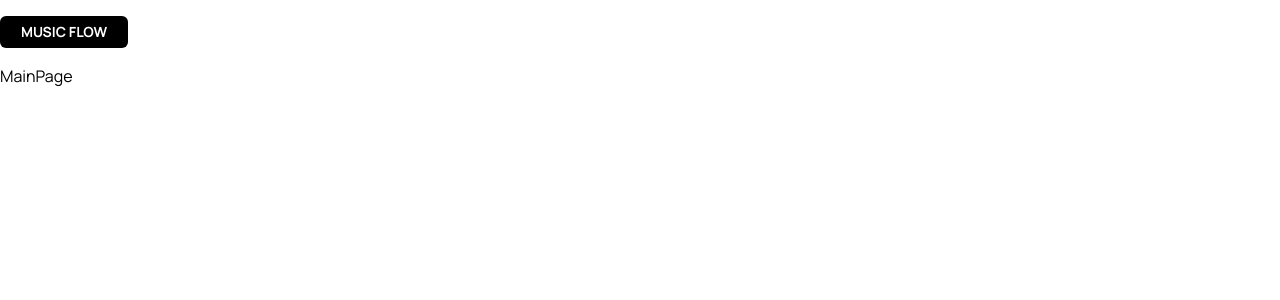
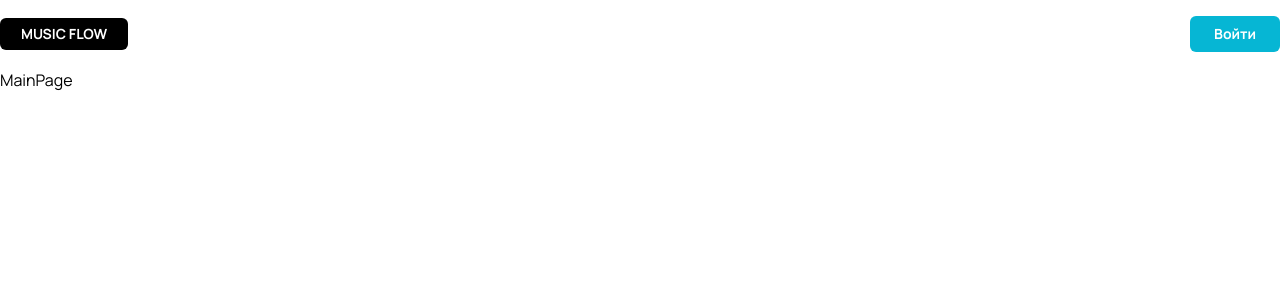
Before and after one commit to berdibekovadilet/mern-music-blog, a React (Create React App) app in the folder client/: page / in a window 1280 px wide. Shown: the top 300 px of the page. Built offline with nearby package versions, Linux system fonts and the light colour scheme.

Commit message:
added Navbar

```diff
--- a/client/src/components/Navbar.jsx
+++ b/client/src/components/Navbar.jsx
@@ -1,11 +1,53 @@
 import React from "react";
+import { Link, NavLink } from "react-router-dom";
 
 const Navbar = () => {
+  const isAuth = false;
+
+  const activeStyles = {
+    color: "black",
+  };
+
   return (
     <div className="flex py-4 justify-between items-center">
       <span className="flex justify-center items-center w-32 h-8 text-sm text-white rounded-md bg-black font-bold">
-        MUSIC FLOW
+        <NavLink to="/">MUSIC FLOW</NavLink>
       </span>
+      {isAuth && (
+        <ul className="flex gap-8">
+          <li>
+            <NavLink
+              to="/"
+              className="text-sx text-gray-500 hover:text-cyan-600 transition-all"
+              style={({ isActive }) => (isActive ? activeStyles : undefined)}
+            >
+              Главная
+            </NavLink>
+          </li>
+          <li>
+            <NavLink
+              to="posts"
+              className="text-sx text-gray-500 hover:text-cyan-600 transition-all"
+              style={({ isActive }) => (isActive ? activeStyles : undefined)}
+            >
+              Мои посты
+            </NavLink>
+          </li>
+          <li>
+            <NavLink
+              to="new"
+              className="text-sx text-gray-500 hover:text-cyan-600 transition-all"
+              style={({ isActive }) => (isActive ? activeStyles : undefined)}
+            >
+              Добавить пост
+            </NavLink>
+          </li>
+        </ul>
+      )}
+
+      <div className="flex justify-center items-center px-6 py-2 text-sm text-white rounded-md bg-cyan-500 hover:bg-cyan-600 font-bold transition-all">
+        {isAuth ? <button>Выйти</button> : <Link to="login">Войти</Link>}
+      </div>
     </div>
   );
 };
```
